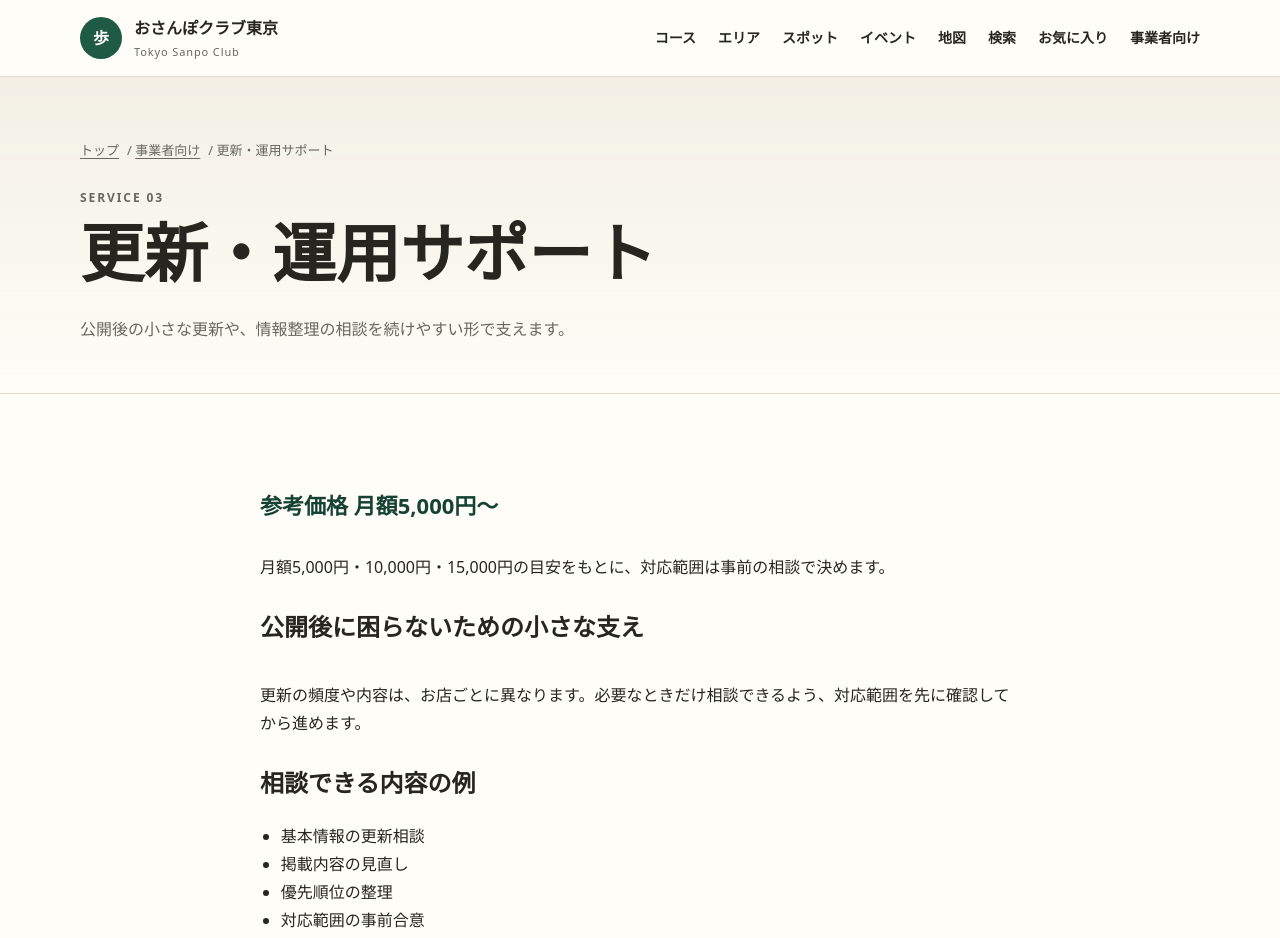
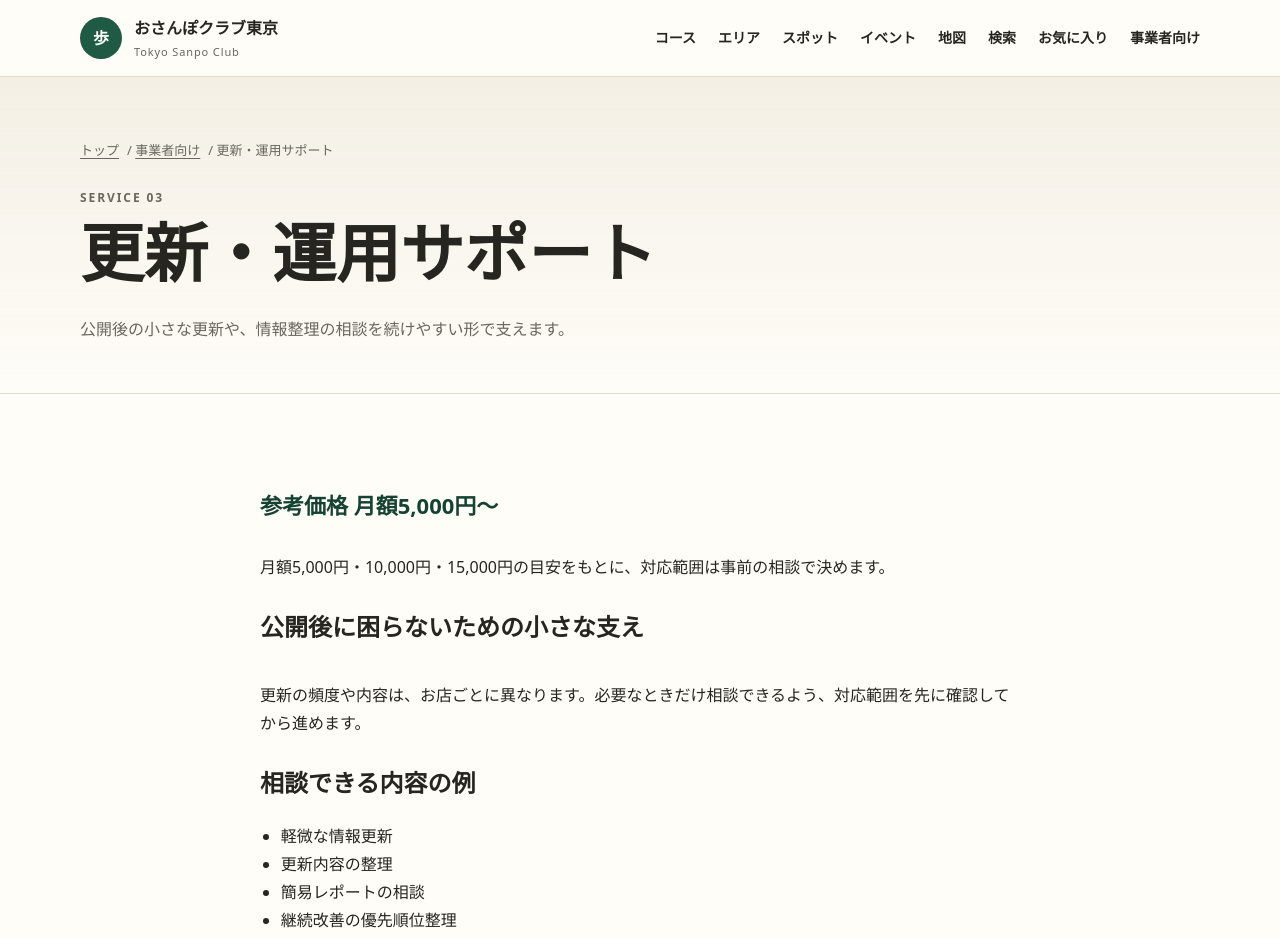
Before and after one commit to nobuja0428/osanpo, a Next.js app: page /osanpo/business/support in a window 1280 px wide. Shown: the top 938 px of the page. Built offline with nearby package versions, Linux system fonts and the light colour scheme; no server answers.

Commit message:
Complete business service content

```diff
--- a/src/app/business/examples/page.tsx
+++ b/src/app/business/examples/page.tsx
@@ -7,11 +7,12 @@ import { businessMetadata } from "@/lib/business-seo";
 
 const title = "自社開発の地域メディア実例";
 const description = "おさんぽクラブ東京で実装している、地域情報を地図・徒歩導線・確認状況で整理する仕組みの紹介です。";
+const capabilities = ["Next.js", "TypeScript", "スマホ対応", "静的サイト", "Googleマップ埋め込み", "徒歩ルート", "検索・絞り込み", "お気に入り", "SEO", "構造化データ", "アクセシビリティ", "情報確認日", "AI利用表示", "自動品質検査"];
 export const metadata: Metadata = businessMetadata({ title, description, path: "business/examples/" });
 
 export default function BusinessExamplesPage() {
   return <main id="main" className="business-page"><BusinessStructuredData name={title} description={description} path="business/examples/" /><BusinessPageView contentId="own-media-example" eventName="example_view" />
     <PageHero eyebrow="OWN DEVELOPMENT" title={title} lead="外部のお客様の事例や成果実績ではなく、このサイト自身に実装している仕組みを技術的な実例として紹介します。" crumbs={[{ href: "/business/", label: "事業者向け" }, { label: "実例" }]} />
-    <section className="section"><div className="container"><div className="business-example-grid"><article className="business-example-card"><h2>情報を地図でつなぐ</h2><p>エリア、コース、スポットの情報を、Googleマップへの案内とページ内の地図表示で行き来できるようにしています。</p></article><article className="business-example-card"><h2>歩く順番を伝える</h2><p>コース詳細では、START・立ち寄り地点・GOALの順番と、区間ごとの徒歩ルートへの案内を整理しています。</p></article><article className="business-example-card"><h2>確認状況を表示する</h2><p>公開情報をもとにした内容であること、情報確認日、現地確認の有無を表示して、読み手が判断しやすい形を目指しています。</p></article><article className="business-example-card"><h2>スマホから読みやすくする</h2><p>検索、絞り込み、地図、カードを画面幅に応じて配置し、横スクロールを起こさない基本設計を確認しています。</p></article></div><div className="business-callout"><h2>この実例について</h2><p>ここに掲載しているのは自社開発の地域メディアに関する説明です。取引先名、架空の導入事例、集客・売上などの成果数値は掲載していません。</p><Link className="button button-secondary" href="/" data-analytics-event="example_view" data-page-type="business" data-content-id="osanpo-club" data-placement="business-example-site">実際の地域メディアを見る</Link></div></div></section>
+    <section className="section"><div className="container"><div className="business-example-grid"><article className="business-example-card"><h2>情報を地図でつなぐ</h2><p>エリア、コース、スポットの情報を、Googleマップへの案内とページ内の地図表示で行き来できるようにしています。</p></article><article className="business-example-card"><h2>歩く順番を伝える</h2><p>コース詳細では、START・立ち寄り地点・GOALの順番と、区間ごとの徒歩ルートへの案内を整理しています。</p></article><article className="business-example-card"><h2>確認状況を表示する</h2><p>公開情報をもとにした内容であること、情報確認日、現地確認の有無を表示して、読み手が判断しやすい形を目指しています。</p></article><article className="business-example-card"><h2>スマホから読みやすくする</h2><p>検索、絞り込み、地図、カードを画面幅に応じて配置し、横スクロールを起こさない基本設計を確認しています。</p></article></div><section className="business-capabilities" aria-labelledby="business-capabilities-title"><p className="eyebrow">IMPLEMENTED CAPABILITIES</p><h2 id="business-capabilities-title">現在のサイトに実装している技術と機能</h2><div className="pills">{capabilities.map((capability) => <span className="pill" key={capability}>{capability}</span>)}</div></section><div className="business-callout"><h2>この実例について</h2><p>ここに掲載しているのは自社開発の地域メディアに関する説明です。取引先名、架空の導入事例、集客・売上などの成果数値は掲載していません。</p><Link className="button button-secondary" href="/" data-analytics-event="example_view" data-page-type="business" data-content-id="osanpo-club" data-placement="business-example-site">実際の地域メディアを見る</Link></div></div></section>
   </main>;
 }
--- a/src/app/business/store-page/page.tsx
+++ b/src/app/business/store-page/page.tsx
@@ -13,6 +13,6 @@ export const metadata: Metadata = businessMetadata({ title: service.title, descr
 export default function StorePageService() {
   return <main id="main" className="business-page"><BusinessStructuredData name={service.title} description={description} path="business/store-page/" /><BusinessPageView contentId="store-page" serviceType="store-page" eventName="service_view" />
     <PageHero eyebrow="SERVICE 01" title={service.title} lead={service.description} crumbs={[{ href: "/business/", label: "事業者向け" }, { label: service.title }]} />
-    <section className="section"><div className="narrow business-service-content"><p className="business-price">参考価格 {service.price}</p><p>{service.priceNote}</p><h2>地図の次に、知りたいことを伝える</h2><p>営業時間や場所だけでなく、初めて来る人が迷いやすい点、店内やサービスの特徴、来店前に確認したい情報を一つのページに整理します。</p><h2>含める内容の例</h2><ul>{service.deliverables.map((item) => <li key={item}>{item}</li>)}</ul><div className="business-callout"><h2>料金について</h2><p>30,000円〜を参考価格とし、地図と徒歩導線を含む構成は50,000円〜です。内容・素材・確認範囲により個別に見積もります。</p></div><BusinessContactCta serviceType="store-page" placement="store-page-bottom" /></div></section>
+    <section className="section"><div className="narrow business-service-content"><p className="business-price">参考価格 {service.price}</p><p>{service.priceNote}</p><h2>地図の次に、知りたいことを伝える</h2><p>営業時間や場所だけでなく、初めて来る人が迷いやすい点、店内やサービスの特徴、来店前に確認したい情報を一つのページに整理します。</p><h2>含める内容の例</h2><ul>{service.deliverables.map((item) => <li key={item}>{item}</li>)}</ul><div className="business-callout"><h2>参考価格</h2><dl className="business-tier-list"><div><dt>基本紹介ページ</dt><dd>30,000円〜</dd></div><div><dt>地図・徒歩導線付き</dt><dd>50,000円〜</dd></div></dl><p>料金は内容により個別見積もりです。検索順位、来店数、売上などの成果を保証するものではありません。</p></div><BusinessContactCta serviceType="store-page" placement="store-page-bottom" /></div></section>
   </main>;
 }
--- a/src/app/business/support/page.tsx
+++ b/src/app/business/support/page.tsx
@@ -13,6 +13,6 @@ export const metadata: Metadata = businessMetadata({ title: service.title, descr
 export default function SupportService() {
   return <main id="main" className="business-page"><BusinessStructuredData name={service.title} description={description} path="business/support/" /><BusinessPageView contentId="support" serviceType="support" eventName="service_view" />
     <PageHero eyebrow="SERVICE 03" title={service.title} lead={service.description} crumbs={[{ href: "/business/", label: "事業者向け" }, { label: service.title }]} />
-    <section className="section"><div className="narrow business-service-content"><p className="business-price">参考価格 {service.price}</p><p>{service.priceNote}</p><h2>公開後に困らないための小さな支え</h2><p>更新の頻度や内容は、お店ごとに異なります。必要なときだけ相談できるよう、対応範囲を先に確認してから進めます。</p><h2>相談できる内容の例</h2><ul>{service.deliverables.map((item) => <li key={item}>{item}</li>)}</ul><div className="business-callout"><h2>月額の目安</h2><p>月額5,000円・10,000円・15,000円を目安とし、実際の対応範囲は事前の相談で決めます。対応時間や成果を約束するものではありません。</p></div><BusinessContactCta serviceType="support" placement="support-bottom" /></div></section>
+    <section className="section"><div className="narrow business-service-content"><p className="business-price">参考価格 {service.price}</p><p>{service.priceNote}</p><h2>公開後に困らないための小さな支え</h2><p>更新の頻度や内容は、お店ごとに異なります。必要なときだけ相談できるよう、対応範囲を先に確認してから進めます。</p><h2>相談できる内容の例</h2><ul>{service.deliverables.map((item) => <li key={item}>{item}</li>)}</ul><div className="business-callout"><h2>月額の参考価格</h2><dl className="business-tier-list"><div><dt>軽微な情報更新</dt><dd>月5,000円〜</dd></div><div><dt>更新・簡易レポート</dt><dd>月10,000円〜</dd></div><div><dt>継続改善支援</dt><dd>月15,000円〜</dd></div></dl><p>契約期間と対応範囲は相談後に決定します。対応時間や成果を約束するものではありません。</p></div><BusinessContactCta serviceType="support" placement="support-bottom" /></div></section>
   </main>;
 }
--- a/src/app/business/website/page.tsx
+++ b/src/app/business/website/page.tsx
@@ -13,6 +13,6 @@ export const metadata: Metadata = businessMetadata({ title: service.title, descr
 export default function WebsiteService() {
   return <main id="main" className="business-page"><BusinessStructuredData name={service.title} description={description} path="business/website/" /><BusinessPageView contentId="website" serviceType="website" eventName="service_view" />
     <PageHero eyebrow="SERVICE 02" title={service.title} lead={service.description} crumbs={[{ href: "/business/", label: "事業者向け" }, { label: service.title }]} />
-    <section className="section"><div className="narrow business-service-content"><p className="business-price">参考価格 {service.price}</p><p>{service.priceNote}</p><h2>伝える順番を、Webで整える</h2><p>サービスを知らない人が読んだときにも、何をしているお店か、どんな人に合うか、次に何を確認すればよいかが分かる構成を考えます。</p><h2>含める内容の例</h2><ul>{service.deliverables.map((item) => <li key={item}>{item}</li>)}</ul><div className="business-callout"><h2>料金について</h2><p>LPは80,000円〜、複数ページのWebサイトは120,000円〜の参考価格です。集客数や売上などの成果を保証するものではありません。</p></div><BusinessContactCta serviceType="website" placement="website-bottom" /></div></section>
+    <section className="section"><div className="narrow business-service-content"><p className="business-price">参考価格 {service.price}</p><p>{service.priceNote}</p><h2>伝える順番を、Webで整える</h2><p>サービスを知らない人が読んだときにも、何をしているお店か、どんな人に合うか、次に何を確認すればよいかが分かる構成を考えます。</p><h2>含める機能の例</h2><ul>{service.deliverables.map((item) => <li key={item}>{item}</li>)}</ul><div className="business-callout"><h2>参考価格</h2><dl className="business-tier-list"><div><dt>1ページLP</dt><dd>80,000円〜</dd></div><div><dt>小規模ホームページ</dt><dd>120,000円〜</dd></div></dl><p>内容により個別見積もりです。検索順位、集客数、売上などの成果を保証するものではありません。</p></div><BusinessContactCta serviceType="website" placement="website-bottom" /></div></section>
   </main>;
 }
--- a/src/components/BusinessServiceCards.tsx
+++ b/src/components/BusinessServiceCards.tsx
@@ -4,6 +4,6 @@ import { businessServices } from "@/content/business";
 export function BusinessServiceCards() {
   return <div className="business-card-grid">{businessServices.map((service) => <article className="business-card" key={service.id}>
     <p className="eyebrow">SERVICE</p><h3>{service.title}</h3><p>{service.description}</p><strong className="business-price">{service.price}</strong><p className="business-price-note">{service.priceNote}</p>
-    <Link href={`/business/${service.id}/`} className="text-link" data-analytics-event="service_view" data-page-type="business" data-content-id={service.id} data-service-type={service.id} data-placement="business-service-list">詳しく見る →</Link>
+    <Link href={service.href} className="text-link" data-analytics-event="service_view" data-page-type="business" data-content-id={service.id} data-service-type={service.id} data-placement="business-service-list">詳しく見る →</Link>
   </article>)}</div>;
 }
--- a/src/content/business.ts
+++ b/src/content/business.ts
@@ -1,4 +1,4 @@
-export type BusinessServiceId = "store-page" | "website" | "support";
+export type BusinessServiceId = "store-page" | "map-guidance" | "website" | "support";
 
 export type BusinessService = {
   id: BusinessServiceId;
@@ -8,12 +8,41 @@ export type BusinessService = {
   price: string;
   priceNote: string;
   deliverables: string[];
+  href: string;
 };
 
 export const businessContactEnabled = false;
 export const businessContactFormUrl = "";
 export const businessContactEmail = "";
 export const businessListingApplicationEnabled = false;
+
+export const businessAudience = ["飲食店", "カフェ", "美容室", "整体院", "教室", "小売店", "地域サービス事業者"];
+export const businessChallenges = [
+  "地図で見つけても、お店らしさまで伝えきれていない",
+  "営業時間やサービス案内が複数の場所に分かれている",
+  "駅からの行き方や来店前の注意点をまとめたい",
+  "公開後の情報更新を無理なく続けたい",
+];
+export const businessFaqs = [
+  { question: "相談前に何を用意すればよいですか？", answer: "まずは現在ある情報、写真、公式サイトやSNSの有無を確認します。必要な内容と優先順位は相談しながら整理します。" },
+  { question: "料金だけで依頼できますか？", answer: "参考価格は目安です。掲載内容、写真や原稿の準備状況、確認範囲を確認してから個別に見積もります。" },
+  { question: "集客や売上は保証されますか？", answer: "保証しません。情報を分かりやすく整理する制作・更新支援であり、検索順位、来店数、売上などの成果を約束するものではありません。" },
+  { question: "無料掲載は今すぐ申請できますか？", answer: "現在は準備中です。受付開始までは入力フォームや送信ボタンを表示せず、個人情報をこの静的サイトに保存しません。" },
+];
+
+export const businessListingFields = [
+  { key: "storeName", label: "店舗名", personalData: false },
+  { key: "category", label: "店舗種別", personalData: false },
+  { key: "area", label: "エリア", personalData: false },
+  { key: "address", label: "住所", personalData: false },
+  { key: "officialUrl", label: "公式URL", personalData: false },
+  { key: "mapUrl", label: "GoogleマップURL", personalData: false },
+  { key: "businessHours", label: "営業時間", personalData: false },
+  { key: "description", label: "紹介文", personalData: false },
+  { key: "images", label: "掲載画像", personalData: false },
+  { key: "publicationPermission", label: "掲載許可", personalData: false },
+  { key: "contact", label: "担当者連絡先", personalData: true },
+];
 
 export const businessServices: BusinessService[] = [
   {
@@ -23,7 +52,18 @@ export const businessServices: BusinessService[] = [
     description: "地図で見つけた人に、お店の魅力・基本情報・来店前の判断材料を伝える1ページを整えます。",
     price: "30,000円〜",
     priceNote: "内容により個別見積もりです。地図と徒歩導線を含む構成は50,000円〜の参考価格です。",
-    deliverables: ["掲載する情報の整理", "読みやすい店舗紹介ページ", "地図・徒歩導線への案内", "公開前の表示確認"],
+    deliverables: ["店舗紹介と写真", "基本情報・営業時間・注意事項", "Googleマップと駅からの徒歩導線", "公式サイト・SNSへの案内", "情報確認日の表示"],
+    href: "/business/store-page/",
+  },
+  {
+    id: "map-guidance",
+    title: "Googleマップ・徒歩導線の整備",
+    shortTitle: "地図・徒歩導線",
+    description: "来店前に迷いやすい場所・駅からの歩き方・公式情報への導線を、店舗紹介ページ内で整理します。",
+    price: "50,000円〜",
+    priceNote: "店舗紹介ページに地図と徒歩導線を含める場合の参考価格です。内容により個別見積もりです。",
+    deliverables: ["Googleマップへの案内", "駅からの徒歩導線", "来店前の注意事項", "公式情報へのリンク整理"],
+    href: "/business/store-page/",
   },
   {
     id: "website",
@@ -32,7 +72,8 @@ export const businessServices: BusinessService[] = [
     description: "お店やサービスの内容を、初めて訪れた人にも分かる順番で伝えるWebサイトを制作します。",
     price: "80,000円〜",
     priceNote: "LPは80,000円〜、複数ページのWebサイトは120,000円〜の参考価格です。",
-    deliverables: ["目的と掲載情報の整理", "ページ構成・原稿のたたき台", "スマホで読みやすいデザイン", "公開前の基本動作確認"],
+    deliverables: ["スマホ対応", "Googleマップと問い合わせ導線", "基本SEOとアクセス解析の初期設定", "営業時間・サービス案内", "更新しやすい構成"],
+    href: "/business/website/",
   },
   {
     id: "support",
@@ -41,7 +82,8 @@ export const businessServices: BusinessService[] = [
     description: "公開後の小さな更新や、情報整理の相談を続けやすい形で支えます。",
     price: "月額5,000円〜",
     priceNote: "月額5,000円・10,000円・15,000円の目安をもとに、対応範囲は事前の相談で決めます。",
-    deliverables: ["基本情報の更新相談", "掲載内容の見直し", "優先順位の整理", "対応範囲の事前合意"],
+    deliverables: ["軽微な情報更新", "更新内容の整理", "簡易レポートの相談", "継続改善の優先順位整理", "対応範囲の事前合意"],
+    href: "/business/support/",
   },
 ];
 
```
Also changed, not shown: src/app/business/page.tsx (+6 -2 lines), src/app/globals.css (+23 -1 lines), 2 other files (tests, documents, lock files or other folders).
